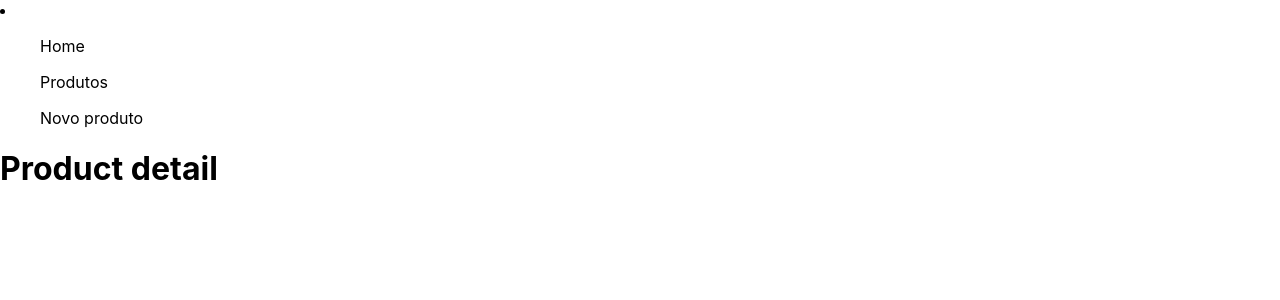
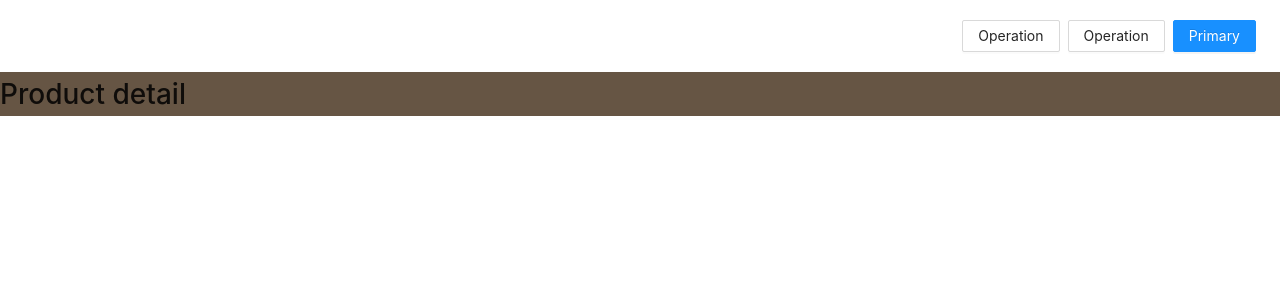
Before and after one commit to Viniciusog/products-react-typescript-antd, a React (Create React App) app: page /products/1 in a window 1280 px wide. Shown: the top 300 px of the page. Built offline with nearby package versions, Linux system fonts and the light colour scheme.

Commit message:
pages context - header properties

```diff
--- a/src/components/Header.tsx
+++ b/src/components/Header.tsx
@@ -1,16 +1,24 @@
-import {PageHeader} from "antd"
+import { PageHeader, Button } from "antd"
+import { useContext } from "react";
+import {PagesContext} from "../store/pages-context"
+
 const Header: React.FC = (props) => {
 
+    const pagesContext = useContext(PagesContext)
+
     return (
-        <PageHeader>
-            <nav>
-                <li>
-                    <ul>Home</ul>
-                    <ul>Produtos</ul>
-                    <ul>Novo produto</ul>
-                </li>
-            </nav>
-        </PageHeader>
+            <PageHeader
+                className="site-page-header"
+                ghost={false}
+                title={pagesContext.headerTitle}
+                subTitle={pagesContext.headerSubtitle}
+                extra={[
+                    <Button key="3">Operation</Button>,
+                    <Button key="2">Operation</Button>,
+                    <Button key="1" type="primary">
+                        Primary
+                    </Button>,
+                ]}/>
     )
 }
 
--- /dev/null
+++ b/src/components/Layout.css
@@ -0,0 +1,4 @@
+.div-layout {
+    width: 100%;
+    background: #654;
+}
--- a/src/components/Layout.tsx
+++ b/src/components/Layout.tsx
@@ -1,8 +1,9 @@
 import Header from "./Header"
+import "./Layout.css"
 
 const Layout: React.FC = (props) => {
     return (
-        <div>
+        <div className="div-layout">
             <Header/>
             <main>
                 {props.children}
--- a/src/index.css
+++ b/src/index.css
@@ -1,14 +1,5 @@
-body {
-  margin: 0;
-  font-family: -apple-system, BlinkMacSystemFont, 'Segoe UI', 'Roboto', 'Oxygen',
-    'Ubuntu', 'Cantarell', 'Fira Sans', 'Droid Sans', 'Helvetica Neue',
-    sans-serif;
-  -webkit-font-smoothing: antialiased;
-  -moz-osx-font-smoothing: grayscale;
-  box-sizing: border-box;
+@import '~antd/dist/antd.css';
+* {
+    box-sizing: border-box;
+    margin: 0;
 }
-
-code {
-  font-family: source-code-pro, Menlo, Monaco, Consolas, 'Courier New',
-    monospace;
-}
--- a/src/index.tsx
+++ b/src/index.tsx
@@ -1,14 +1,18 @@
 import React from 'react';
 import ReactDOM from 'react-dom';
-import {BrowserRouter} from "react-router-dom"
+import { BrowserRouter } from "react-router-dom"
 import './index.css';
 import App from './App';
+import PagesContextProvider from "./store/pages-context"
+
 
 ReactDOM.render(
   <BrowserRouter>
-    <React.StrictMode>
-      <App />
-    </React.StrictMode>
+    <PagesContextProvider>
+      <React.StrictMode>
+        <App />
+      </React.StrictMode>
+    </PagesContextProvider>
   </BrowserRouter>,
 
   document.getElementById('root')
--- a/src/pages/Home.tsx
+++ b/src/pages/Home.tsx
@@ -1,6 +1,14 @@
+import { PageHeader } from 'antd';
 import React from 'react';
+import {useContext} from 'react'
+import { PagesContext } from '../store/pages-context';
 
 const Home: React.FC = () => {
+
+    const pagesContext = useContext(PagesContext)
+    pagesContext.changeHeaderTitle("Home")
+    pagesContext.changeHeaderSubtitle("Welcome back!")
+
     return (
         <h1>Home</h1>
     )
--- a/src/pages/NewProduct.tsx
+++ b/src/pages/NewProduct.tsx
@@ -1,7 +1,6 @@
 import React from "react";
 
 const NewProduct: React.FC = () => {
-
     return (
         <h1>New Product</h1>
     )
--- /dev/null
+++ b/src/store/pages-context.tsx
@@ -0,0 +1,44 @@
+import React, { useState } from "react";
+
+type PagesContextObj = {
+    headerTitle: string,
+    headerSubtitle: string
+    changeHeaderTitle: (newHeaderTitle: string) => void
+    changeHeaderSubtitle: (newHeaderSubtitle: string) => void
+}
+
+export const PagesContext = React.createContext<PagesContextObj>({
+    headerTitle: "",
+    headerSubtitle: "",
+    changeHeaderTitle: (newHeaderTitle: string) => {},
+    changeHeaderSubtitle: (newHeaderSubtitle: string) => {},
+})
+
+const PagesContextProvider: React.FC = (props) => {
+
+    const [headerTitle, setHeaderTitle] = useState("")
+    const [headerSubtitle, setHeaderSubtitle] = useState("")
+
+    const changeHeaderTitle = (newHeaderTitle: string) => {
+        setHeaderTitle(newHeaderTitle)
+    }
+
+    const changeHeaderSubtitle = (newHeaderSubtitle: string) => {
+        setHeaderSubtitle(newHeaderSubtitle)
+    }
+
+    const contextValue = {
+        headerTitle: headerTitle,
+        headerSubtitle: headerSubtitle,
+        changeHeaderTitle: changeHeaderTitle,
+        changeHeaderSubtitle: changeHeaderSubtitle
+    }
+
+    return (
+        <PagesContext.Provider value={contextValue}>
+            {props.children}
+        </PagesContext.Provider>
+    )
+}
+
+export default PagesContextProvider;
```
